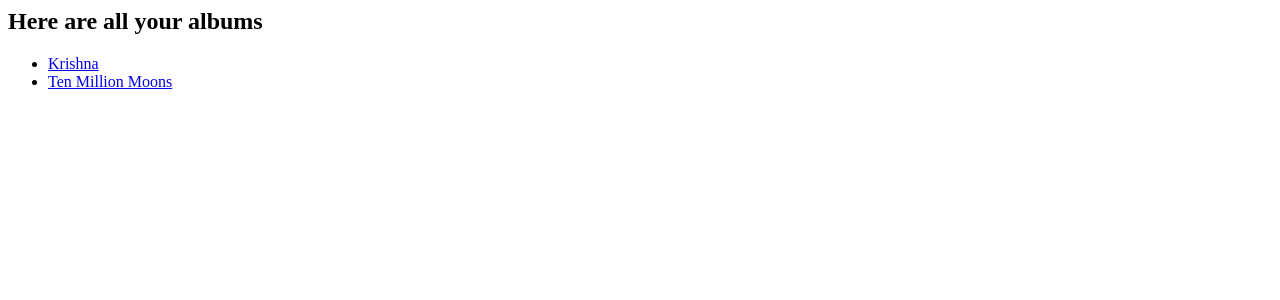
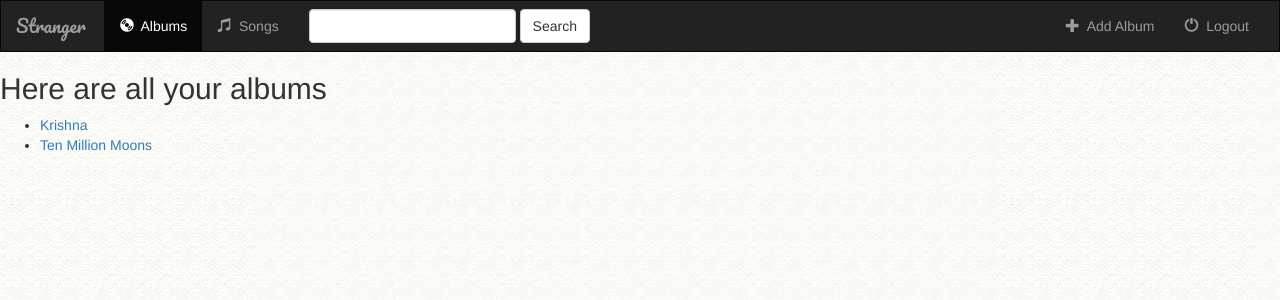
Before and after one commit to JyotiRSharma/TheBeginning, a Django app: page /music/ in a window 1280 px wide. Shown: the top 300 px of the page. Run offline with Django 3.2, Linux system fonts and the light colour scheme; data comes from the database, SQL or seed files in the repository; both versions use the stored data as it was after the commit.

Commit message:
Added a navbar

```diff
--- a/music/models.py
+++ b/music/models.py
@@ -16,6 +16,7 @@ class Song(models.Model):
     album = models.ForeignKey(Album, on_delete=models.CASCADE)
     file_type = models.CharField(max_length=10)
     song_title = models.CharField(max_length=50)
+    is_favourite = models.BooleanField(default=False)
 
     def __str__(self):
         return self.song_title
--- /dev/null
+++ b/music/static/music/style.css
@@ -0,0 +1,11 @@
+body{
+    background: white url("images/background.jpg");
+}
+
+.navbar{
+    border-radius: 0;
+}
+
+.navbar-brand{
+    font-family: 'Pacifico', cursive;
+}
--- /dev/null
+++ b/music/templates/music/base.html
@@ -0,0 +1,73 @@
+<!DOCTYPE html>
+<html lang="en">
+<head>
+    <meta charset="UTF-8">
+    <title>  {% block title %}Stranger{% endblock %}</title>
+  {% load static %}
+  <link rel="stylesheet" href="https://cdn.jsdelivr.net/npm/bootstrap@3.3.7/dist/css/bootstrap.min.css" />
+  <link href="https://fonts.googleapis.com/css2?family=Pacifico&display=swap" rel="stylesheet" type="text/css">
+  <link rel="stylesheet" type="text/css" href="{% static 'music/style.css' %}" />
+  <script src="https://ajax.googleapis.com/ajax/libs/jquery/1.12.0/jquery.min.js"></script>
+  <script src="https://cdn.jsdelivr.net/npm/bootstrap@3.3.6/dist/js/bootstrap.min.js" integrity="sha384-+YQ4JLhjyBLPDQt//I+STsc9iw4uQqACwlvpslubQzn4u2UU2UFM80nGisd026JF" crossorigin="anonymous"></script>
+
+</head>
+<body>
+  <nav class="navbar navbar-inverse">
+    <div class="container-fluid">
+
+        <!-- Header -->
+        <div class="navbar-header">
+            <button type="button" class="navbar-toggle collapsed" data-toggle="collapse" data-target="#topNavBar" aria-expanded="false">
+                <span class="sr-only">Toggle navigation</span>
+                <span class="icon-bar"></span>
+                <span class="icon-bar"></span>
+                <span class="icon-bar"></span>
+            </button>
+<!--            <button class="navbar-toggler" type="button" data-toggle="collapse" data-target="#topNavBar" aria-controls="navbarSupportedContent" aria-expanded="false" aria-label="Toggle navigation">-->
+            <a class="navbar-brand" href="{% url 'music:index' %}"> Stranger </a> &nbsp;
+        </div>
+
+        <!-- Items -->
+        <div class="collapse navbar-collapse" id="topNavBar">
+            <ul class="nav navbar-nav">
+                <li class="active">
+                    <a href="{% url 'music:index' %}">
+                        <span class="glyphicon glyphicon-cd" aria-hidden="true"></span>&nbsp; Albums
+                    </a>
+                </li>
+                <li class="">
+                    <a href="#">
+                        <span class="glyphicon glyphicon-music" aria-hidden="true"></span>&nbsp; Songs
+                    </a>
+                </li>
+            </ul>
+
+            <form class="navbar-form navbar-left" role="search" menthod="get" action="#">
+                <div class="form-group">
+                    <input type="text" class="form-control" name="q" value="">
+                </div>
+                <button type="submit" class="btn btn-default">Search</button>
+            </form>
+
+            <ul class="nav navbar-nav navbar-right">
+               <li class="">
+                    <a href="#">
+                        <span class="glyphicon glyphicon-plus" aria-hidden="true"></span>&nbsp; Add Album
+                    </a>
+                </li>
+                <li class="">
+                    <a href="#">
+                        <span class="glyphicon glyphicon-off" aria-hidden="true"></span>&nbsp; Logout
+                    </a>
+                </li>
+            </ul>
+
+        </div>
+
+    </div>
+</nav>
+
+{% block body %}
+{% endblock %}
+</body>
+</html>
--- a/music/templates/music/index.html
+++ b/music/templates/music/index.html
@@ -1,9 +1,16 @@
+<!-- Loads path to your static files -->
+
+{% extends 'music/base.html' %}
+
+{% block body %}
     {% if album_list %}
         <h2>Here are all your albums</h2>
         <ul>
 
             {% for album in album_list %}
-        <li><a href="{% url 'details' album.id %}">{{album.album_name}}</a></li>
+
+
+            <li><a href="{% url 'music:detail' album.id %}">{{album.album_name}}</a></li>
             {% endfor %}
 
         </ul>
@@ -11,3 +18,4 @@
         <h2>You don't have any albums yet!!</h2>
 
     {% endif %}
+{% endblock %}
--- a/music/urls.py
+++ b/music/urls.py
@@ -1,10 +1,15 @@
 from django.urls import re_path, path
 from . import views
+
+app_name = 'music'
 
 urlpatterns = [
     # /music/
     re_path(r'^$', views.index, name='index'),
 
-    # /music/71
-    re_path(r'^(?P<album_id>[0-9]+)$', views.details, name='details'),
+    # /music/<album_id>
+    re_path(r'^(?P<album_id>[0-9]+)/$', views.detail, name='detail'),
+
+    # /music/<album_id>/favourite
+    re_path(r'^(?P<album_id>[0-9]+)/favourite/$', views.favourite, name='favourite'),
 ]
--- a/music/views.py
+++ b/music/views.py
@@ -1,7 +1,7 @@
 from django.http import Http404
 from django.http import HttpResponse
-from django.shortcuts import render
-from .models import Album
+from django.shortcuts import render, get_object_or_404
+from .models import Album, Song
 
 def index(request):
 
@@ -9,9 +9,27 @@ def index(request):
     context = {'album_list': album_list}
     return render(request, 'music/index.html', context)
 
-def details(request, album_id):
+def detail(request, album_id):
+    # try:
+    #     album = Album.objects.get(id=album_id)
+    # except Album.DoesNotExist:
+    #     raise Http404("Album does not exist")
+
+    album = get_object_or_404(Album, id=album_id)
+    return render(request, 'music/detail.html', {'album': album})
+
+def favourite(request, album_id):
+    album = get_object_or_404(Album, id=album_id)
+
     try:
-        album = Album.objects.get(id=album_id)
-    except Album.DoesNotExist:
-        raise Http404("Album does not exist")
-    return render(request, 'music/detail.html', {'album': album})
+        selected_song = album.song_set.get(pk=request.POST['song'])
+    except(KeyError, Song.DoesNotExist):
+        return render(request, 'music/detail.html',
+        {
+            'album':album,
+            'error_message': "You didn't select the right song."
+        })
+    else:
+        selected_song.is_favourite=True
+        selected_song.save()
+        return render(request, 'music/detail.html', {'album': album})
```
Also changed, not shown: music/templates/music/detail.html (+30 -8 lines), db.sqlite3, music/migrations/0002_auto_20210507_2057.py (added), music/static/music/images/background.jpg (added), music/templates/music/star.jpg (added). Lines whose indentation alone changed are shown as unchanged.
